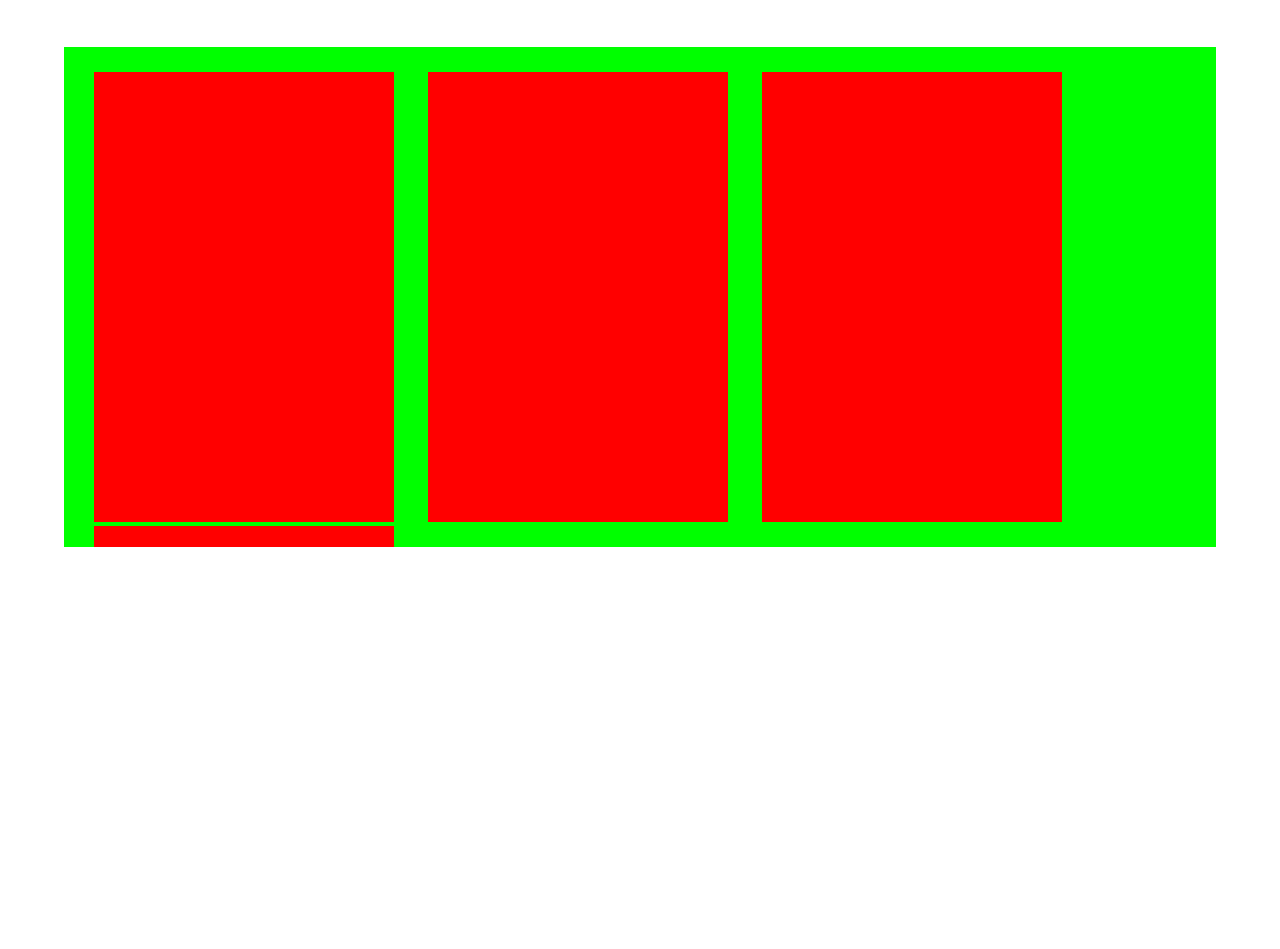
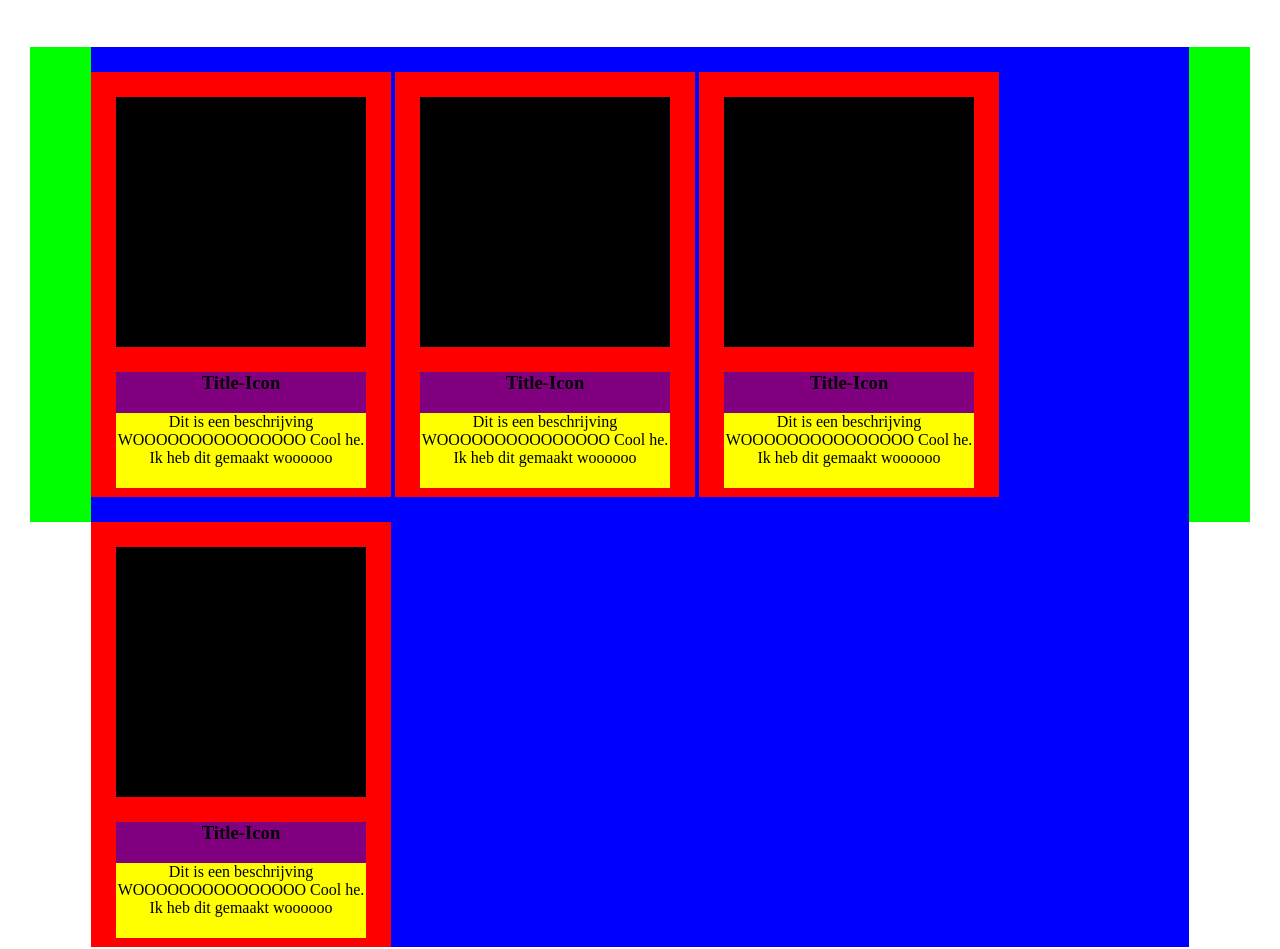
Before and after one commit to Damon-Jay/museumOnlineOpdrachtr, a plain HTML site: page html/Index.html in a window 1280 px wide. Shown: the part 457-1406 px from the top of the page. Before the commit the page ends 1004 px from the top, so only its background shows below. Drawn offline with Linux system fonts and the light colour scheme; a web font is replaced by a local one.

Commit message:
HTML website update

```diff
--- a/html/Index.html
+++ b/html/Index.html
@@ -6,6 +6,7 @@
     <title>Museum Online LAM</title>
     <link rel="stylesheet" href="menutop.css">
     <link rel="stylesheet" href="content.css">
+    <link rel="stylesheet" href="webxr.css">
     <link rel="stylesheet" href="https://fonts.googleapis.com/css?family=Carrois Gothic SC">
     <link rel="stylesheet" href="https://fonts.googleapis.com/css?family=Nanum Gothic">
 </head>
@@ -18,6 +19,7 @@
     }
 </script>
 <body>
+    <!-- *Dit is allemaal voor de menu boven tekst kijk menutop.css-->
     <header class="menuhead">
         <p><a href="https://www.lamlisse.nl/"><img border="0" alt="LAMImage" src="images/iconimage.png" class="logolam"></a></p>
         <p class="XR">XR
@@ -31,15 +33,66 @@
         <p id="tekst-film">Webxr Filmpje</p>
     </div>
 
+    <!--* Dit is allemaal voor de Hoe gebruik je webXR tekst kijk Content.css-->
     <div class="hgbjwebxr">
         <h2>Hoe gebruik je WebXR?</h2>
     </div>
 
+    <!--* Dit is allemaal voor de icon kijk Content.css-->
     <div class="icon-container">
-        <div id="icon-div1"></div>
-        <div id="icon-div2"></div>
-        <div id="icon-div3"></div>
-        <div id="icon-div4"></div>
+        <div class="iconscenter">
+            <div id="icon-div1">
+                <div class="iconplaceholder"></div>
+                <div class="texticontitleplaceholder">
+                    <h3 class="textplacementicon">Title-Icon</h3>
+                    <div class="decsplaceholder">
+                        <p class="textplacementicon">Dit is een beschrijving WOOOOOOOOOOOOOOO Cool he. Ik heb dit gemaakt woooooo</p>
+                    </div>
+                </div>
+            </div>
+            <div id="icon-div2">
+                <div class="iconplaceholder"></div>
+                <div class="texticontitleplaceholder">
+                    <h3 class="textplacementicon">Title-Icon</h3>
+                    <div class="decsplaceholder">
+                        <p class="textplacementicon">Dit is een beschrijving WOOOOOOOOOOOOOOO Cool he. Ik heb dit gemaakt woooooo</p>
+                    </div>
+                </div>
+            </div>
+            <div id="icon-div3">
+                <div class="iconplaceholder"></div>
+                <div class="texticontitleplaceholder">
+                    <h3 class="textplacementicon">Title-Icon</h3>
+                    <div class="decsplaceholder">
+                        <p class="textplacementicon">Dit is een beschrijving WOOOOOOOOOOOOOOO Cool he. Ik heb dit gemaakt woooooo</p>
+                    </div>
+                </div>
+            </div>
+            <div id="icon-div4">
+                <div class="iconplaceholder"></div>
+                <div class="texticontitleplaceholder">
+                    <h3 class="textplacementicon">Title-Icon</h3>
+                    <div class="decsplaceholder">
+                        <p class="textplacementicon">Dit is een beschrijving WOOOOOOOOOOOOOOO Cool he. Ik heb dit gemaakt woooooo</p>
+                    </div>
+                </div>
+            </div>
+        </div>
+        <!-- *Dit is allemaal voor de WebXR content tekst kijk webxrcontainer.css-->
+        <div class="webxrcontainer">
+            <div class="webxrtitleplaceholder">
+                <h2 class="webxrtitle">WebXR-Title</h2>
+            </div>
+            <div class="webxrcontent">
+            </div>
+        </div>
+        <div class="webxrcontainer">
+        <div class="webxrtitleplaceholder">
+            <h2 class="webxrtitle">WebXR-Title</h2>
+        </div>
+        <div class="webarcontent">
+        </div>
+        </div>
     </div>
 </body>
 </html>
--- a/html/content.css
+++ b/html/content.css
@@ -15,6 +15,13 @@
     margin-right: auto;
 }
 
+.iconscenter{
+    background-color: blue;
+    margin-left: auto;
+    margin-right: auto;
+    clear: both;
+    width: 90%;
+}
 
 .hgbjwebxr{
     font-family: sans-serif;
@@ -27,43 +34,73 @@
 }
 
 .icon-container{
-    width: 90%;
+    max-width: 100%;
     height: 475px;
-    margin-left: auto;
-    margin-right: auto;
-    padding-top: 25px;
+    margin-left: 30px;
+    margin-right: 30px;
     background-color: lime;
 }
 
 #icon-div1{
     width: 300px;
-    height: 450px;
+    height: 425px;
     background-color: red;
     display: inline-block;
-    margin-left: 30px;
+    margin-top: 25px;
 }
 
 #icon-div2{
     width: 300px;
-    height: 450px;
+    height: 425px;
     background-color: red;
     display: inline-block;
-    margin-left: 30px;
+    margin-top: 25px;
 }
 
 #icon-div3{
     width: 300px;
-    height: 450px;
+    height: 425px;
     background-color: red;
     display: inline-block;
-    margin-left: 30px;
+    margin-top: 25px;
 }
 
 #icon-div4{
     width: 300px;
-    height: 450px;
+    height: 425px;
     background-color: red;
     display: inline-block;
-    margin-left: 30px;
-    margin-right: 0px;
+    margin-top: 25px;
 }
+
+.iconplaceholder{
+    background-color: black;
+    height: 250px;
+    width: 250px;
+    margin-left: 25px;
+    margin-right: 25px;
+    margin-top: 25px;
+    margin-bottom: 25px;
+}
+
+.texticontitleplaceholder{
+    background-color: purple;
+    width: 250px;
+    height: 50px;
+    margin-left: 25px;
+    margin-right: 25px;
+    position:static;
+}
+
+.textplacementicon{
+    text-align: center;
+}
+
+
+
+.decsplaceholder{
+    background-color: yellow;
+    width: 250px;
+    height: 75px;
+    position:static;
+}
--- a/html/menutop.css
+++ b/html/menutop.css
@@ -1,7 +1,6 @@
 body,html{
     margin: 0;
     padding: 0;
-    overflow-x: hidden;
 }
 
 .menuhead{
@@ -39,6 +38,7 @@ body,html{
     padding: 0px 30px;
     font-family: 'Nanum Gothic';
     font-size: 20px;
+    display: flex;
     outline:none;
     background-color: Transparent;
     border: none;
@@ -47,6 +47,25 @@ body,html{
     float: right;
 }
 
+@media screen and (max-width: 480px) {
+    .logolam{
+        width: 50px;
+        padding-left: 10px;
+    }
+    .menuhead{
+        height: 50px;
+    }
+    .XR{
+        padding-left: 65px;
+        padding-top: 2.5px;
+        font-size: 15px;
+    }
+    .buttonmenu{
+        font-size: 15px;
+        padding:0px 10px;
+    }
+}
+
 .buttonmenu:hover{
     color: #996f52;
     cursor: pointer;
--- /dev/null
+++ b/html/webxr.css
@@ -0,0 +1,23 @@
+.webxrcontainer{
+    margin-top: 75px;
+    width: 100%;
+    height: 475px;
+    margin-right: auto;
+    margin-left: auto;
+    background-color: lime;
+}
+
+.webxrtitleplaceholder{
+    background-color: white;
+    height: 25px;
+    width: 250px;
+    position:static;
+    padding-bottom: 0px;
+}
+
+.webxrcontent{
+    width: 100%;
+    height: 450px;
+    background-color: red;
+    position:static;
+}
```
